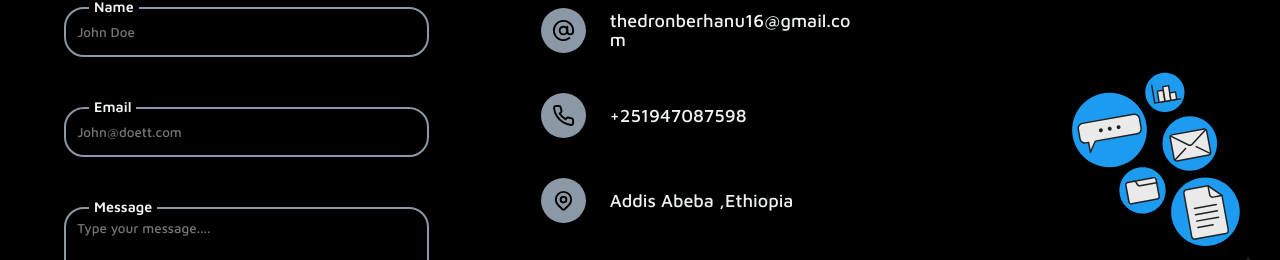
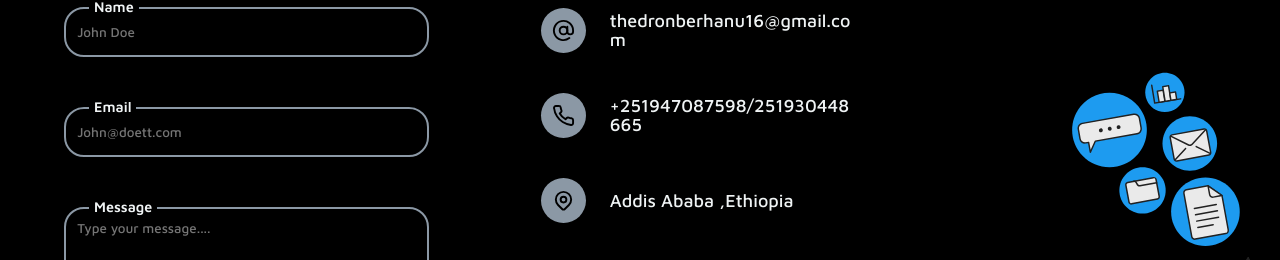
Before and after one commit to tediyo/Personal-Portfolio-Using-React-and-Emailjs, a React (Create React App) app: page / in a window 1280 px wide. Shown: the part 3704-3964 px from the top of the page. Built offline with nearby package versions, Linux system fonts and the light colour scheme; no server answers; a web font is replaced by a local one.

Commit message:
contact modification

```diff
--- a/src/data/contactsData.js
+++ b/src/data/contactsData.js
@@ -1,7 +1,7 @@
 export const contactsData = {
     email: 'thedronberhanu16@gmail.com',
-    phone: '+251947087598',
-    address: 'Addis Abeba ,Ethiopia ',
+    phone: '+251947087598/251930448665',
+    address: 'Addis Ababa ,Ethiopia ',
     github: 'https://github.com/tediyo',
     facebook: '',
     linkedIn: 'https://www.linkedin.com/in/tewodros-berhanu-953750230',
```
